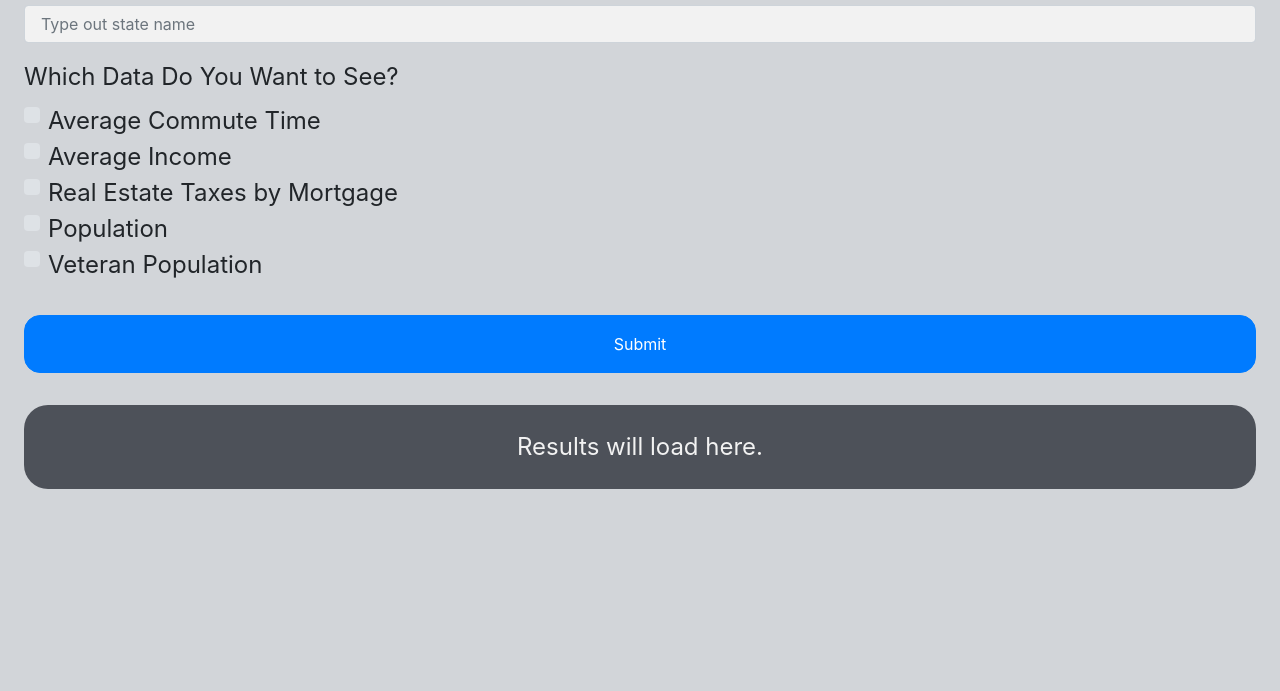
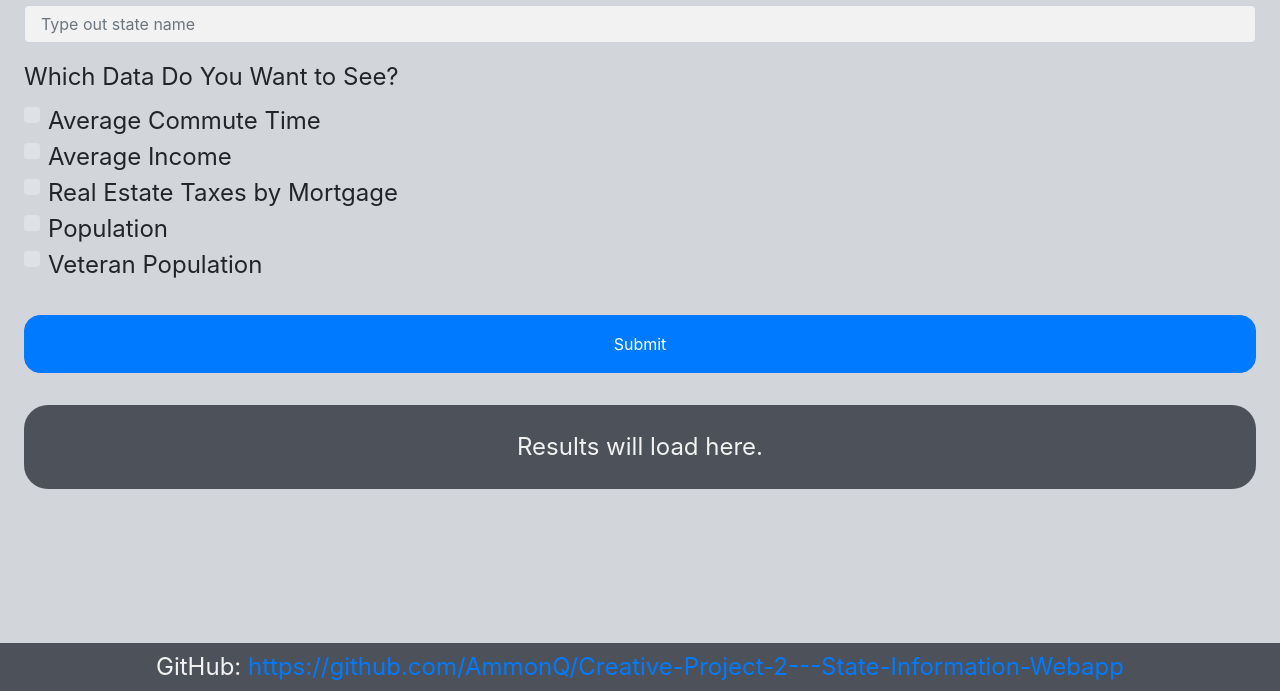
Before and after one commit to AmmonQ/Creative-Project-2---State-Information, a plain HTML site: page index.html in a window 1280 px wide. Shown: the part 109-800 px from the top of the page. Drawn offline with nearby package versions, Linux system fonts and the light colour scheme.

Commit message:
Added Github link in footer

```diff
--- a/index.html
+++ b/index.html
@@ -47,7 +47,7 @@
         <script src="script.js"></script>
 
         <footer>
-
+            GitHub: <a href="https://github.com/AmmonQ/Creative-Project-2---State-Information-Webapp">https://github.com/AmmonQ/Creative-Project-2---State-Information-Webapp</a>
         </footer>
     </body>
 </html>
--- a/styles.css
+++ b/styles.css
@@ -41,3 +41,14 @@ input[type="checkbox"] {
     display: none;
     position: absolute;
 }
+
+footer {
+    width: 100%;
+    background-color: #4D5159;
+    color: #F2F2F2;
+    position: fixed;
+    bottom: 0;
+    padding: 0.25em;
+    text-align: center;
+    margin-left: -1em;
+}
```
